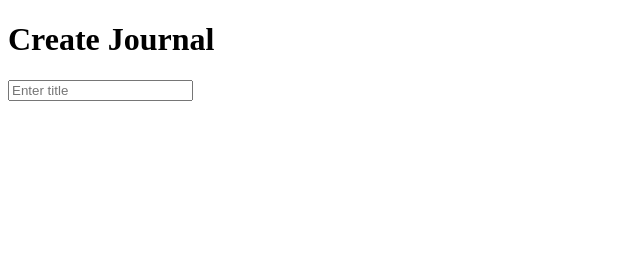
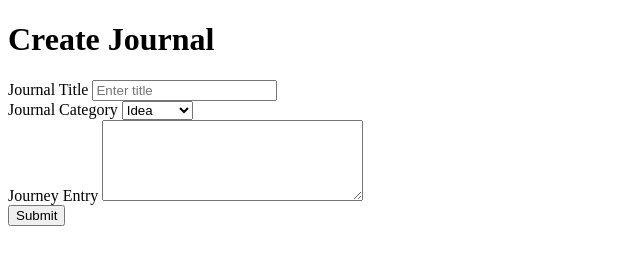
Before and after one commit to Ten4c1ty/Quill_Test, a plain HTML site: page create-journal.html in a window 1280 px wide. Shown: the whole page, without its empty margins (0-640 px from the left). Drawn offline with Linux system fonts and the light colour scheme.

Commit message:
4th day done

```diff
--- a/create-journal.html
+++ b/create-journal.html
@@ -9,7 +9,32 @@
     <h1>Create Journal</h1>
 
     <form action="/api/v1/journals" method="post">
-        <input type="text" name="title" placeholder="Enter title">
+        <label for="main-title">Journal Title</label>
+        <input id="main-title" type="text" name="title" placeholder="Enter title" minlength="3" required>
+
+        <br>
+
+        <label for="journal-category">Journal Category</label>
+        <select id="journal-category" name="category" required>
+            <option value="idea">Idea</option>
+            <option value="note">Note</option>
+            <option value="goal">Goal</option>
+            <option value="habit">Habit</option>
+            <option value="memory">Memory</option>
+            <option value="mood">Mood</option>
+            <option value="event">Event</option>
+            <option value="task">Task</option>
+        </select>
+
+        <br>
+
+        <label for="journal-entry">Journey Entry</label>
+        <textarea id="journal-entry" name="entry" rows="5" cols="30" minlength="10" required></textarea>
+
+        <br>
+
+        <button type="submit">Submit</button>
+
     </form>
 </body>
 </html>
```
